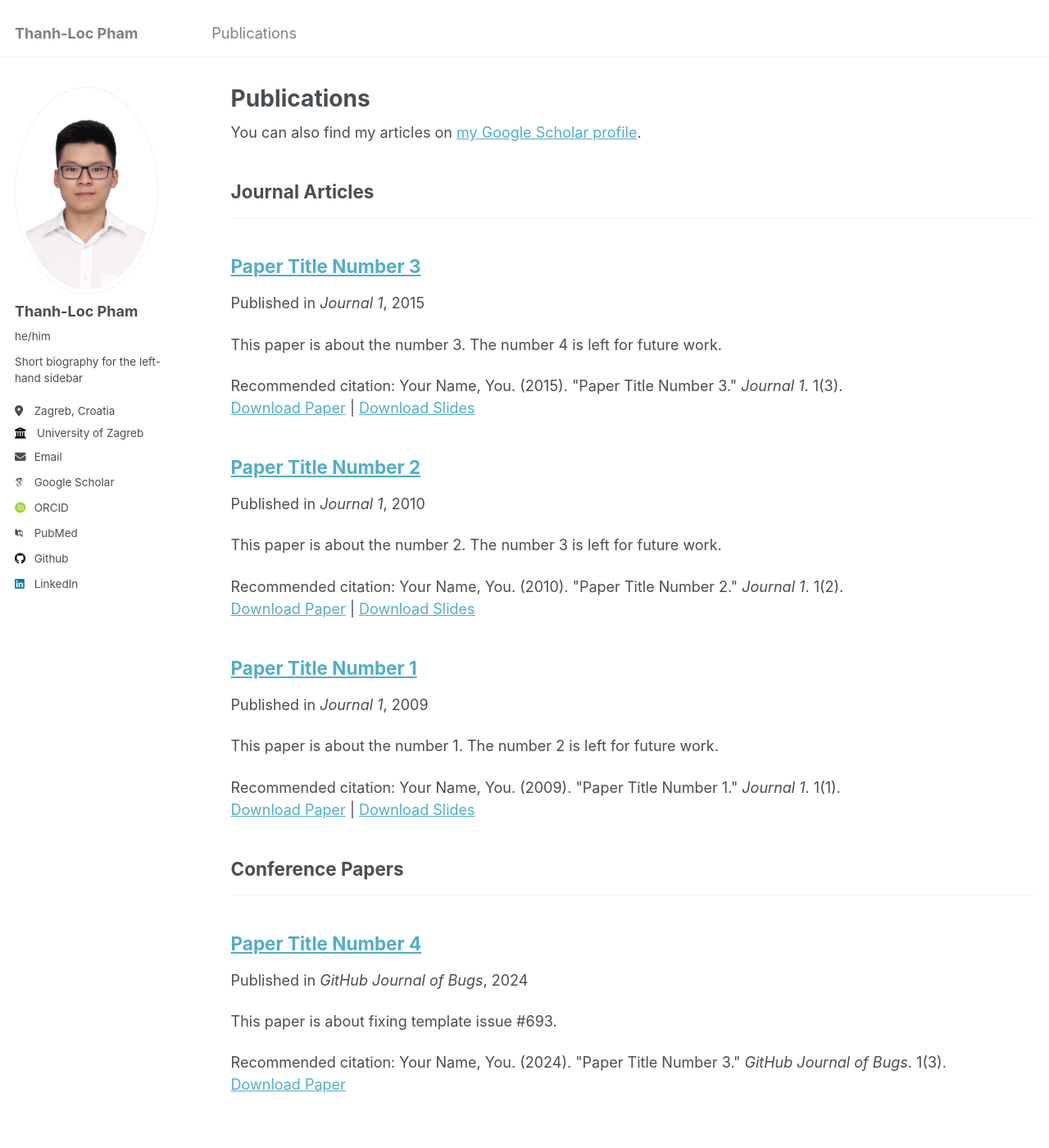
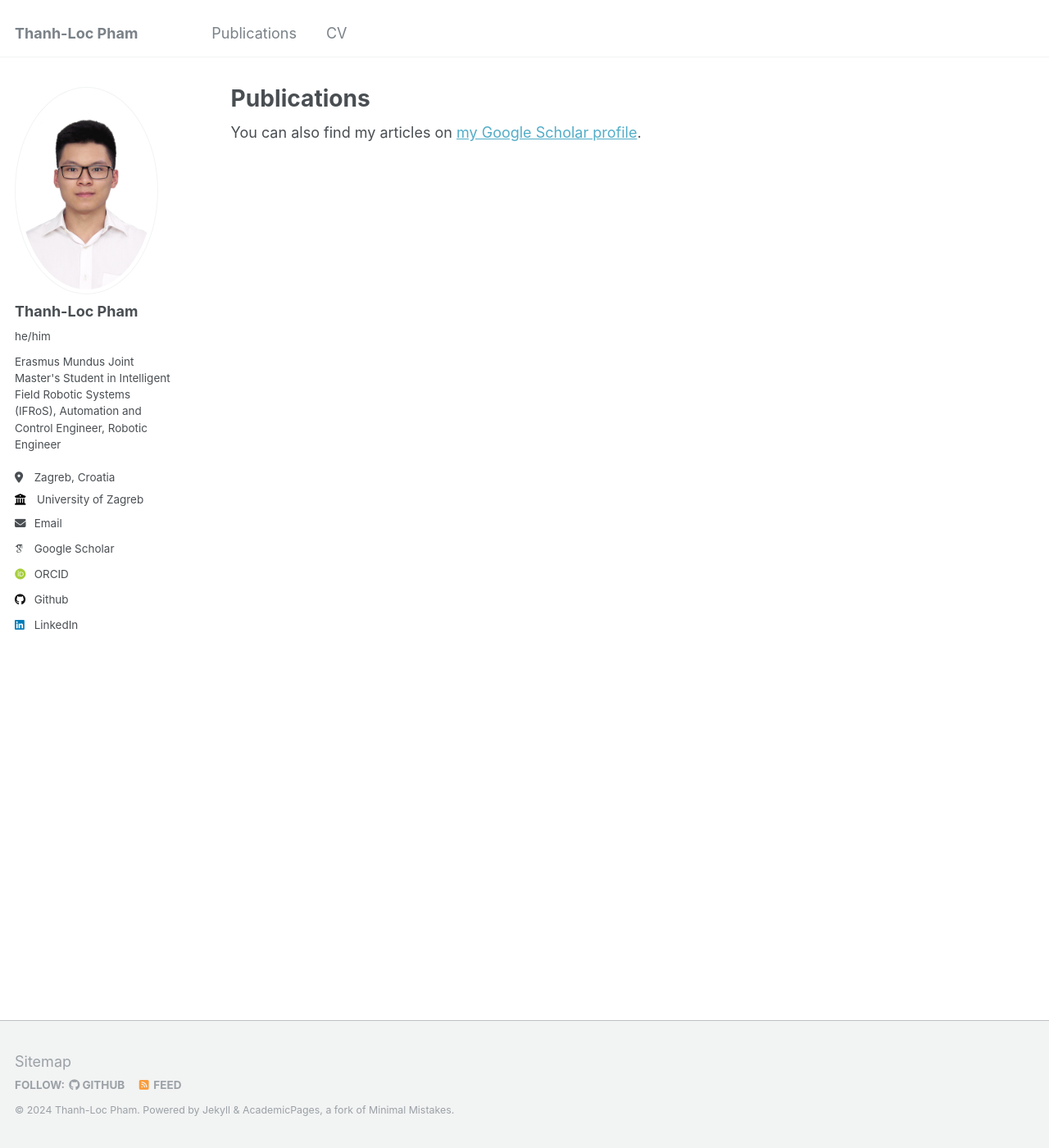
Before and after one commit to leopt4/leopt4.github.io, a Jekyll site: the page built from _pages/publications.html, in a window 1280 px wide and 1400 px high. Shown: the whole window at 82% size. Built offline with Jekyll 4.4.1, drawn with Linux system fonts in a browser that asks for light colours; some web fonts are replaced.

Commit message:
added publications.

```diff
--- a/_config.yml
+++ b/_config.yml
@@ -24,7 +24,7 @@
   avatar           : "bio-photo.JPG"
   name             : "Thanh-Loc Pham"
   pronouns         : "he/him"
-  bio              : "Short biography for the left-hand sidebar"
+  bio              : "Erasmus Mundus Joint Master's Student in Intelligent Field Robotic Systems (IFRoS), Automation and Control Engineer, Robotic Engineer"
   location         : "Zagreb, Croatia"
   employer         : "University of Zagreb"
   uri              : # URL
@@ -36,7 +36,7 @@
   impactstory      : # URL
   orcid            : "http://orcid.org/yourorcidurl"
   semantic         : # URL
-  pubmed           : "https://www.ncbi.nlm.nih.gov/pubmed/?term=john+snow"
+  pubmed           : #"https://www.ncbi.nlm.nih.gov/pubmed/?term=john+snow"
   researchgate     : # URL
 
   # Repositories and software development
--- a/_data/navigation.yml
+++ b/_data/navigation.yml
@@ -20,8 +20,8 @@
   # - title: "Blog Posts"
   #   url: /year-archive/
 
-  # - title: "CV"
-  #   url: /cv/
+  - title: "CV"
+    url: /cv/
 
   # - title: "Guide"
   #   url: /markdown/
--- a/_publications/2009-10-01-paper-title-number-1.md
+++ /dev/null
@@ -1,14 +0,0 @@
----
-title: "Paper Title Number 1"
-collection: publications
-category: manuscripts
-permalink: /publication/2009-10-01-paper-title-number-1
-excerpt: 'This paper is about the number 1. The number 2 is left for future work.'
-date: 2009-10-01
-venue: 'Journal 1'
-slidesurl: 'http://academicpages.github.io/files/slides1.pdf'
-paperurl: 'http://academicpages.github.io/files/paper1.pdf'
-citation: 'Your Name, You. (2009). &quot;Paper Title Number 1.&quot; <i>Journal 1</i>. 1(1).'
----
-
-The contents above will be part of a list of publications, if the user clicks the link for the publication than the contents of section will be rendered as a full page, allowing you to provide more information about the paper for the reader. When publications are displayed as a single page, the contents of the above "citation" field will automatically be included below this section in a smaller font.
--- a/_publications/2010-10-01-paper-title-number-2.md
+++ /dev/null
@@ -1,14 +0,0 @@
----
-title: "Paper Title Number 2"
-collection: publications
-category: manuscripts
-permalink: /publication/2010-10-01-paper-title-number-2
-excerpt: 'This paper is about the number 2. The number 3 is left for future work.'
-date: 2010-10-01
-venue: 'Journal 1'
-slidesurl: 'http://academicpages.github.io/files/slides2.pdf'
-paperurl: 'http://academicpages.github.io/files/paper2.pdf'
-citation: 'Your Name, You. (2010). &quot;Paper Title Number 2.&quot; <i>Journal 1</i>. 1(2).'
----
-
-The contents above will be part of a list of publications, if the user clicks the link for the publication than the contents of section will be rendered as a full page, allowing you to provide more information about the paper for the reader. When publications are displayed as a single page, the contents of the above "citation" field will automatically be included below this section in a smaller font.
--- a/_publications/2015-10-01-paper-title-number-3.md
+++ /dev/null
@@ -1,14 +0,0 @@
----
-title: "Paper Title Number 3"
-collection: publications
-category: manuscripts
-permalink: /publication/2015-10-01-paper-title-number-3
-excerpt: 'This paper is about the number 3. The number 4 is left for future work.'
-date: 2015-10-01
-venue: 'Journal 1'
-slidesurl: 'http://academicpages.github.io/files/slides3.pdf'
-paperurl: 'http://academicpages.github.io/files/paper3.pdf'
-citation: 'Your Name, You. (2015). &quot;Paper Title Number 3.&quot; <i>Journal 1</i>. 1(3).'
----
-
-The contents above will be part of a list of publications, if the user clicks the link for the publication than the contents of section will be rendered as a full page, allowing you to provide more information about the paper for the reader. When publications are displayed as a single page, the contents of the above "citation" field will automatically be included below this section in a smaller font.
--- a/_publications/2024-02-17-paper-title-number-4.md
+++ /dev/null
@@ -1,13 +0,0 @@
----
-title: "Paper Title Number 4"
-collection: publications
-category: conferences
-permalink: /publication/2024-02-17-paper-title-number-4
-excerpt: 'This paper is about fixing template issue #693.'
-date: 2024-02-17
-venue: 'GitHub Journal of Bugs'
-paperurl: 'http://academicpages.github.io/files/paper3.pdf'
-citation: 'Your Name, You. (2024). &quot;Paper Title Number 3.&quot; <i>GitHub Journal of Bugs</i>. 1(3).'
----
-
-The contents above will be part of a list of publications, if the user clicks the link for the publication than the contents of section will be rendered as a full page, allowing you to provide more information about the paper for the reader. When publications are displayed as a single page, the contents of the above "citation" field will automatically be included below this section in a smaller font.
```
Also changed, not shown: _pages/about.md (+3 -0 lines), _publications/2019-07-01-paper-title-FT-SMC-FJMS-DO.md (added, +13 -0 lines), _publications/2021-01-02-paper-OARL-UNMS.md (added, +14 -0 lines), _publications/2022-03-01-paper-OAC-RL-USV-ED.md (added, +14 -0 lines), _publications/2022-11-01-paper-DO-RL-USV.md (added, +14 -0 lines), 6 other files.
